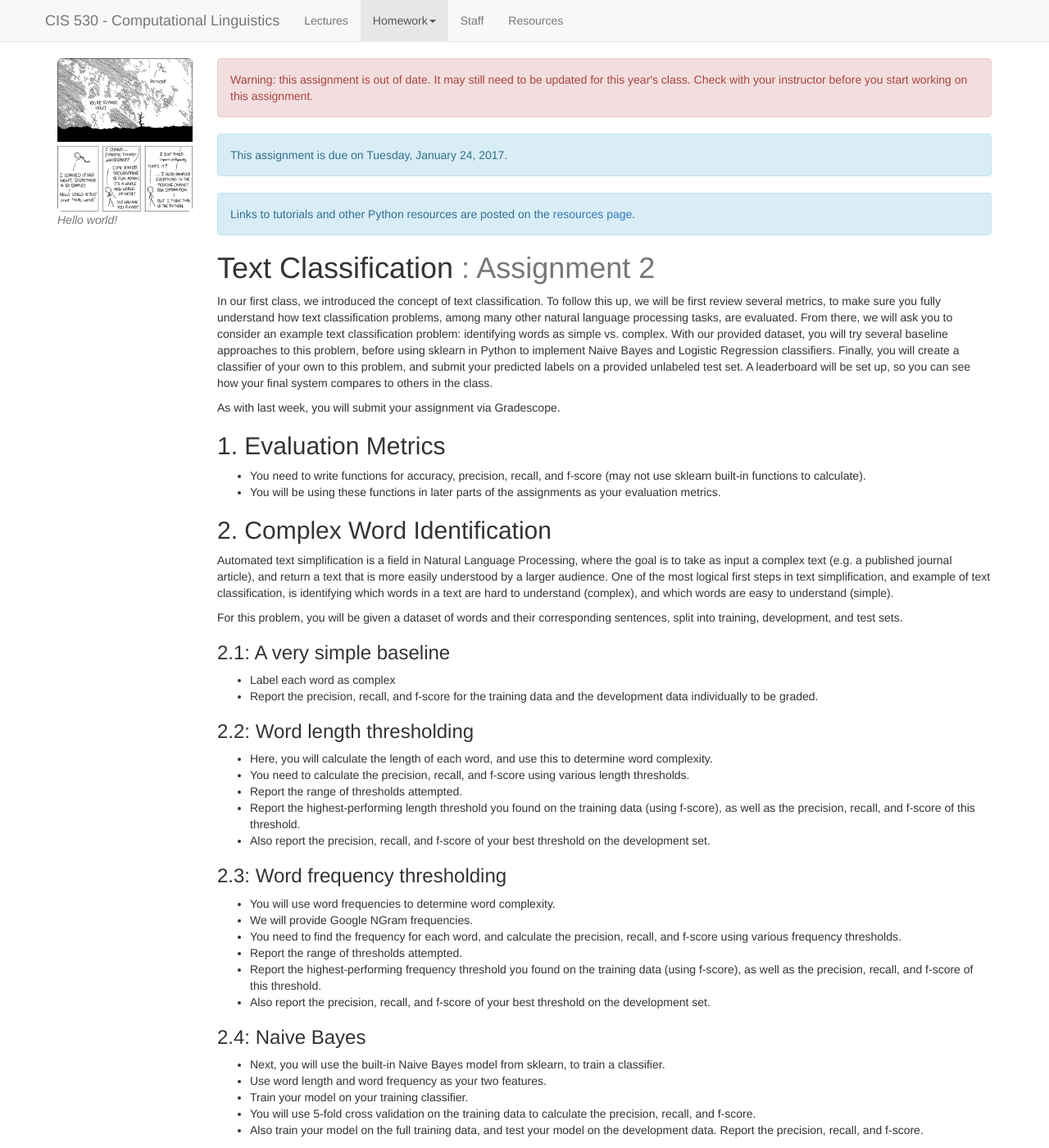
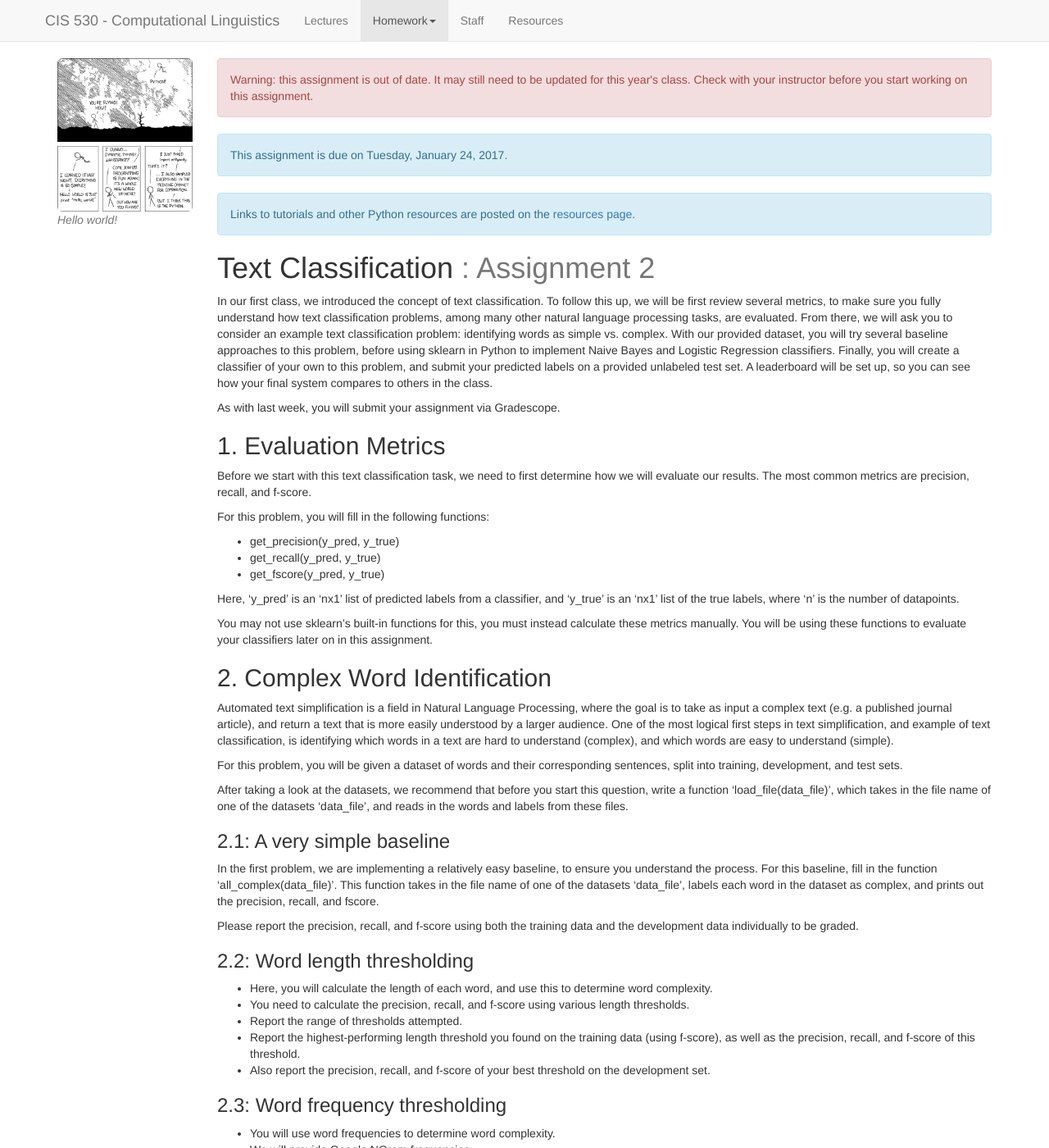
Before and after one commit to computational-linguistics-class/computational-linguistics-class.github.io, a Jekyll site: the page built from assignment2.md, in a window 1280 px wide and 1400 px high. Shown: the whole window at 82% size. Built offline with Jekyll 4.4.1, drawn with Linux system fonts in a browser that asks for light colours; nearby versions of some CDN libraries; a script that is not in the unit is left out.

Commit message:
Fills in descriptions
Fills in descriptions for Questions 1 and 2.1.

```diff
--- a/assignment2.md
+++ b/assignment2.md
@@ -36,8 +36,17 @@ As with last week, you will submit your assignment via Gradescope.
 
 ## 1. Evaluation Metrics
 
-- You need to write functions for accuracy, precision, recall, and f-score (may not use sklearn built-in functions to calculate).
-- You will be using these functions in later parts of the assignments as your evaluation metrics.
+Before we start with this text classification task, we need to first determine how we will evaluate our results. The most common metrics are precision, recall, and f-score.
+
+For this problem, you will fill in the following functions:
+
+- get_precision(y_pred, y_true)
+- get_recall(y_pred, y_true)
+- get_fscore(y_pred, y_true)
+
+Here, 'y_pred' is an 'nx1' list of predicted labels from a classifier, and 'y_true' is an 'nx1' list of the true labels, where 'n' is the number of datapoints.
+
+You may not use sklearn's built-in functions for this, you must instead calculate these metrics manually. You will be using these functions to evaluate your classifiers later on in this assignment.
 
 ## 2. Complex Word Identification
 
@@ -45,10 +54,13 @@ Automated text simplification is a field in Natural Language Processing, where t
 
 For this problem, you will be given a dataset of words and their corresponding sentences, split into training, development, and test sets.
 
+After taking a look at the datasets, we recommend that before you start this question, write a function 'load_file(data_file)', which takes in the file name of one of the datasets 'data_file', and reads in the words and labels from these files.
+
 ### 2.1: A very simple baseline
 
-- Label each word as complex
-- Report the precision, recall, and f-score for the training data and the development data individually to be graded.
+In the first problem, we are implementing a relatively easy baseline, to ensure you understand the process. For this baseline, fill in the function 'all_complex(data_file)'. This function takes in the file name of one of the datasets 'data_file', labels each word in the dataset as complex, and prints out the precision, recall, and fscore.
+
+Please report the precision, recall, and f-score using both the training data and the development data individually to be graded.
 
 ### 2.2: Word length thresholding
 
```
